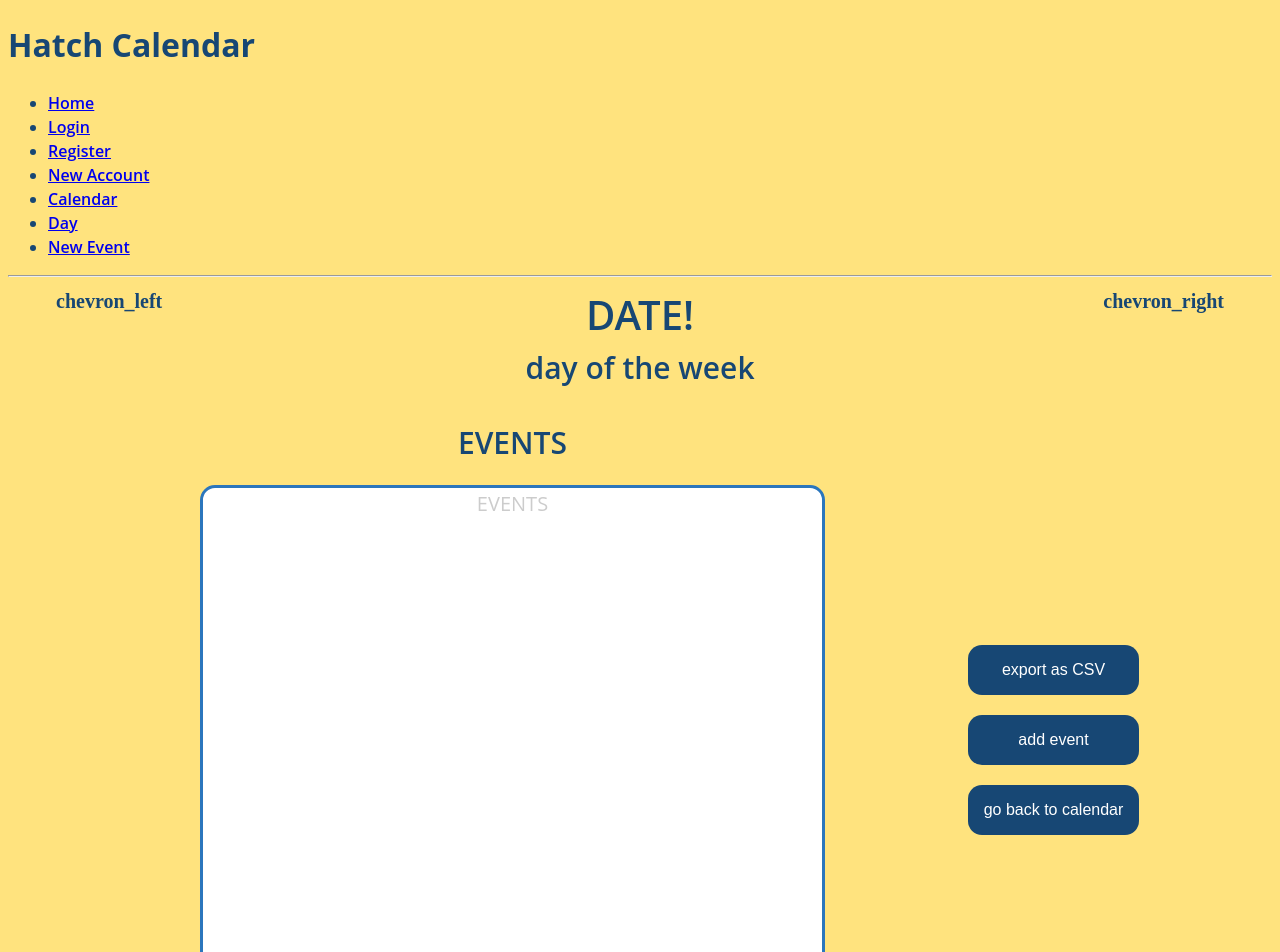
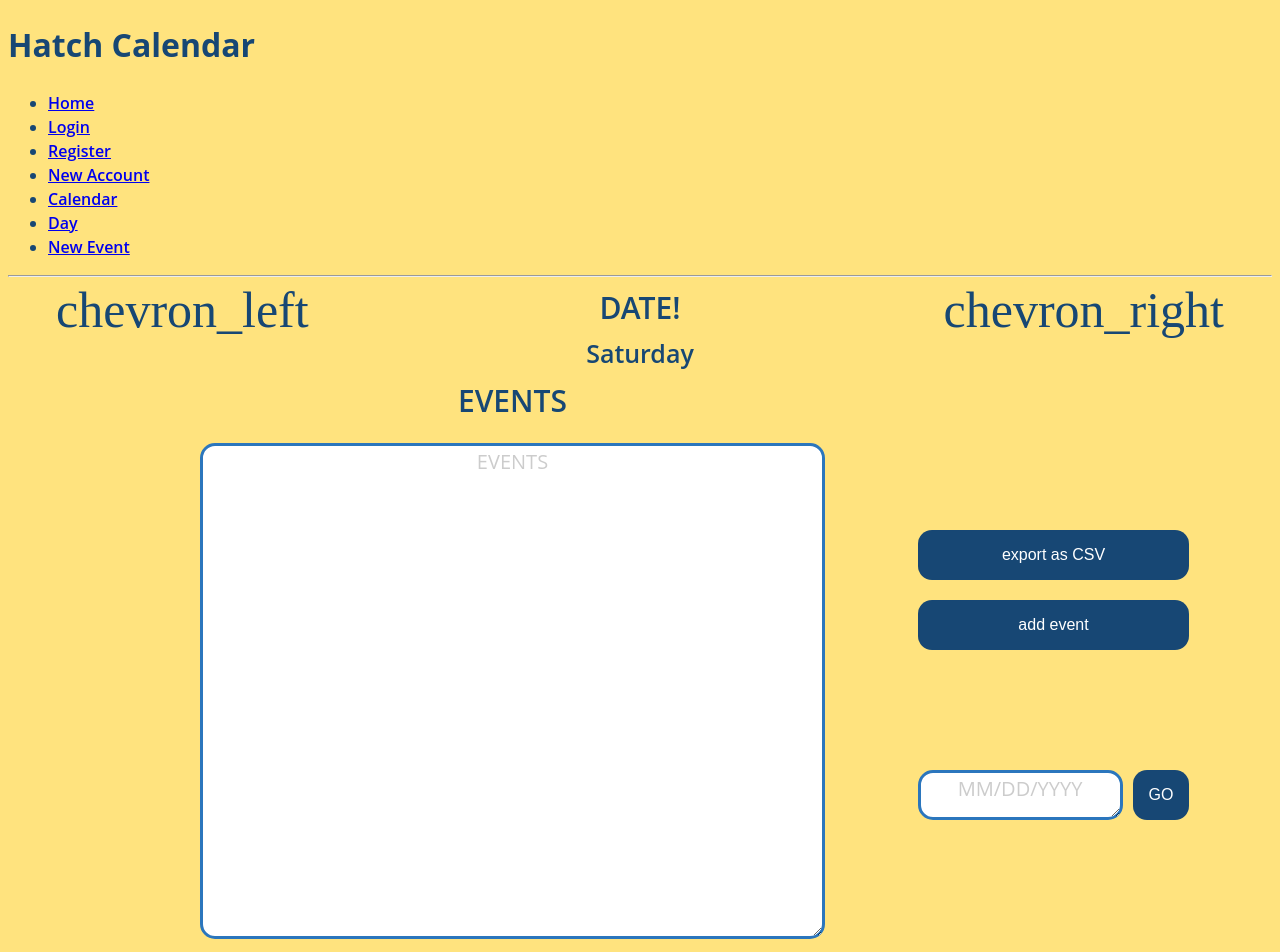
Before and after one commit to sanjitdp/hatch-calendar, a React (Create React App) app in the folder client/: page /day in a window 1280 px wide. Shown: the top 952 px of the page. Built offline with nearby package versions, Linux system fonts and the light colour scheme.

Commit message:
fixed chevron size, reformatted buttons

```diff
--- a/client/src/Components/Day.css
+++ b/client/src/Components/Day.css
@@ -9,7 +9,7 @@
         border-left: 20px;
         border-right: 20px;
         margin-left: 12em;
-        margin-bottom: 5em;
+        margin-bottom: 2em;
         gap: 20px;
     }
     .col {
@@ -36,7 +36,6 @@
     .buttons {
         display: inline-flex;
         flex-direction: column;
-        align-items: right;
         gap: 20px;
     }
 
@@ -47,9 +46,16 @@
         gap: 10px;
       }
 
+    .goToDay {
+        display: flex;
+        flex-direction: row;
+        margin-top: 100px;
+        gap: 10px;
+    }
+
     #weekdayBanner {
-        font-size: 30px;
-        border-bottom: 1em solid var(--border-color);
+        font-size: 25px;
+        border-bottom: 0.25em solid var(--border-color);
     }
 
     #eventsTitle {
@@ -58,11 +64,17 @@
     }
 
     #growIcons {
-        font-size: 20px;
+        font-size: 50px;
+        line-height: 1;
+        font-weight: 10;
     }
 
-    #buttonBorder {
-        margin: 20px;
+    #makeDateSmall {
+        font-size: 30px;
+    }
+
+    .footer {
+        margin: 15px
     }
 
 /* MISC */
--- a/client/src/Components/Day.js
+++ b/client/src/Components/Day.js
@@ -1,33 +1,36 @@
 import React from "react";
 import "./Day.css";
+import * as dateFns from "date-fns";
 
 class Day extends React.Component {
+
     renderHeader() {
-        const DateFormat = "MMMM YYYY";
+        const DateFormat = "MMDDYYYY";
+        //TO DO: make the chevrons bigger
         return (
             <div className="header row flex-middle">
-            <div className="col col-start" id="growIcons" >
-              <div className="icon" onClick={this.prevDay}>
-                chevron_left
-              </div>
+            <div className="col col-start" >
+              <div id="growIcons" className="icon" onClick={this.prevDay}> chevron_left</div>
             </div>
             <div className="col col-center">
-                <span> DATE! </span>
+                <span id="makeDateSmall"> DATE! </span>
             </div>
-            <div className="col col-end" id="growIcons" onClick={this.nextDay}>
-              <div className="icon" >chevron_right</div>
+            <div className="col col-end" onClick={this.nextDay}>
+              <div id="growIcons" className="icon">chevron_right</div>
             </div>
             </div>
       );
             // needs prev and next buttons to actually go to prev / next day
             // load date in header
-            // load day of the week here
     }
     renderHeader2() {
+        const formattedDays = ["Sunday", "Monday", "Tuesday", "Wednesday", "Thursday", "Friday", "Saturday"];
         return(
         <div className="header2 row flex-middle">
             <div className="col col-center"  >
-                <div id="weekdayBanner"> day of the week </div>
+                <div id="weekdayBanner">
+                    {formattedDays[6]}
+                </div>
             </div>
         </div>
         );
@@ -45,13 +48,28 @@ class Day extends React.Component {
                     <div className="buttons">
                         <button type="CSV" value="CSV" class="button">export as CSV</button>
                         <button type="addE" value="addE" class="button">add event</button>
-                        <button type="addE" value="addE" class="button">go back to calendar</button>
+                        <div className="goToDay">
+                            <textarea rows="1" cols="15" placeholder="MM/DD/YYYY" id="edetails" name="edetails"></textarea>
+                            <button type="addE" value="addE" class="button"> GO
+                            </button>
+                            {}
+                        </div>
                     </div>
                 </div>
             </div>
-            // generate times (...idk how to do this)
-            // write TIMES and EVENTS as header
-            // load events (?)
+            // make dropdown menu for goToDay button
+            // load events + times
+        )
+    }
+
+    renderFooter() {
+        return (
+            <div className = "col col-center">
+                <div className="footer">
+                     <button type="addE" value="addE" class="button">back to calendar</button>
+                </div>
+            </div>
+
         )
     }
 
@@ -61,6 +79,7 @@ class Day extends React.Component {
                 {this.renderHeader()}
                 {this.renderHeader2()}
                 {this.renderEvent()}
+                {this.renderFooter()}
             </div>
         )
     }
```
